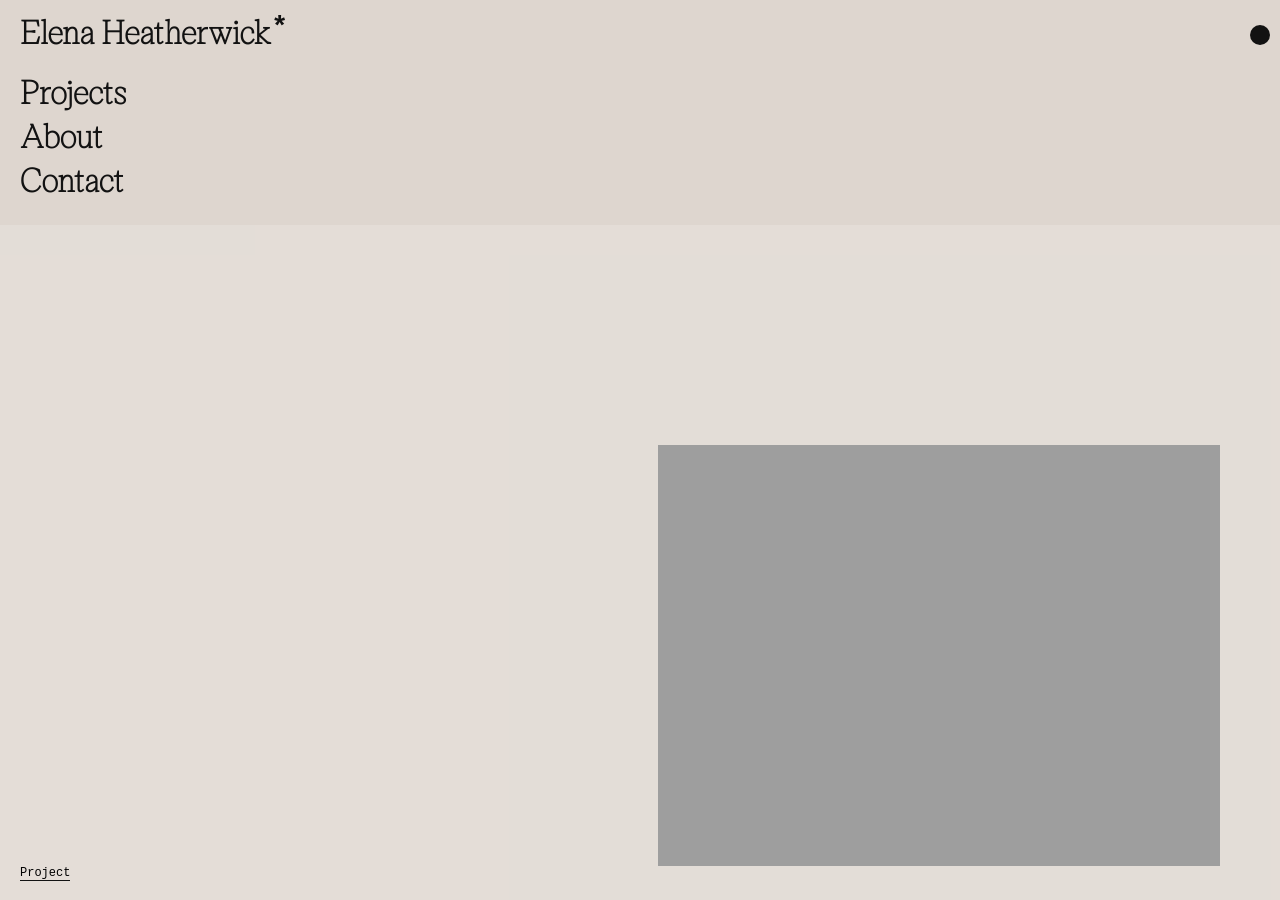
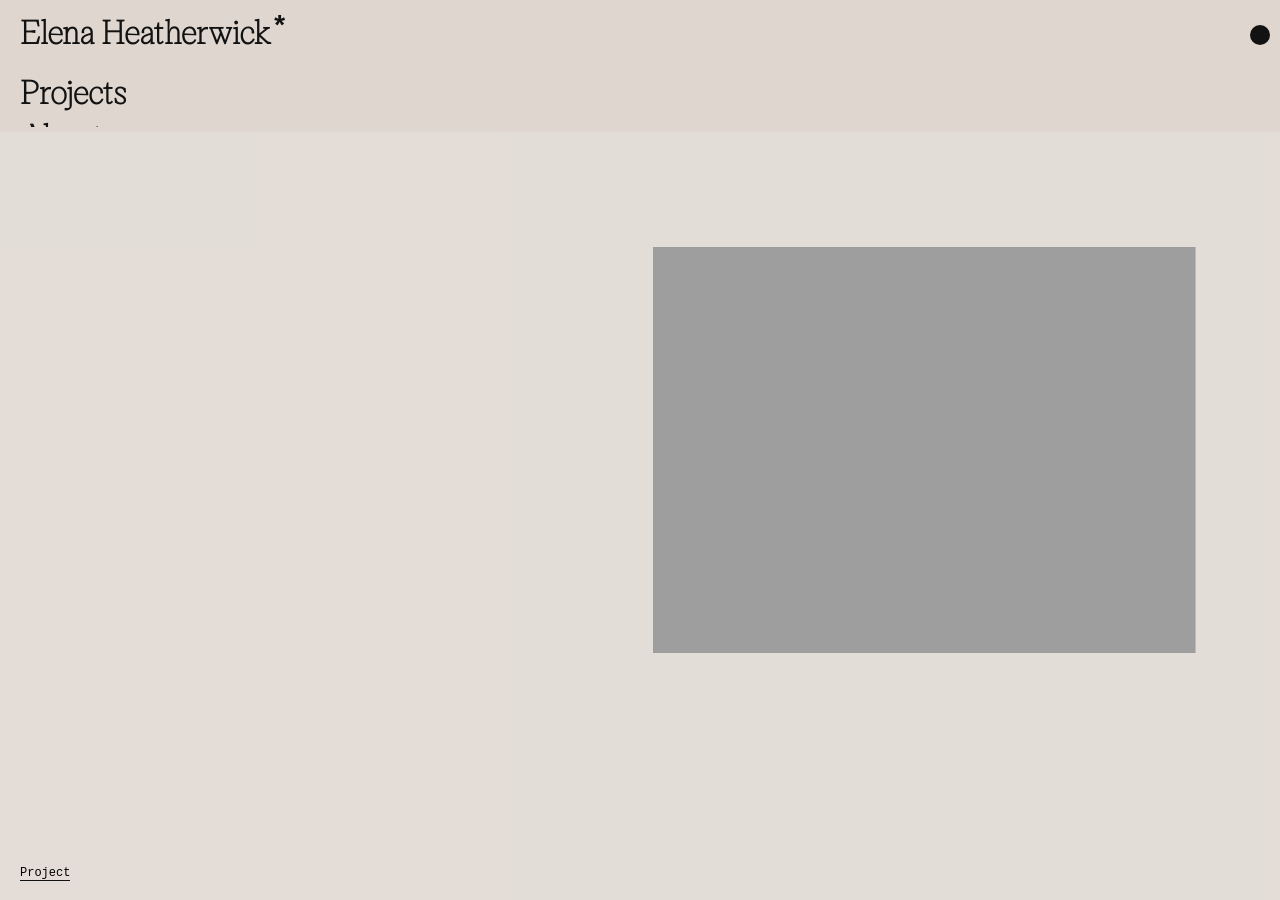
Before and after one commit to blongden73/Heatherwick, a Jekyll site: the page built from _posts/2020-06-13-single-story-3.markdown, in a window 1280 px wide. Built offline with Jekyll 4.4.1, drawn with Linux system fonts in a browser that asks for light colours.

Commit message:
added changed

```diff
--- a/_includes/footer.html
+++ b/_includes/footer.html
@@ -1,7 +1,7 @@
 {% if page.layout == 'home' %}
 <footer>
 <div class="about-footer">
-  <span>*email@elenorheatherwick.co.uk</span><span>07817857194</span><span>@elenaheatherwick</span>
+  <span>*email@elenaheatherwick.co.uk</span><span>07969525349</span><span>@elenaheatherwick</span>
 </div>
 {% endif %}
 </footer>
--- a/_includes/header.html
+++ b/_includes/header.html
@@ -1,9 +1,8 @@
 <header class="{{page.layout}}">
-  <h1><span class="js-nav-open">Elena Heatherwick<span class="asterix">*</span></span>
+  <h1><span class="js-nav-open"><a href="/">Elena Heatherwick</a><span class="asterix">*</span></span>
     <ul class="eh-nav">
-      <li><a href="/">Projects</a></li>
-      <li><a href="/about">About</a></li>
-      <li><a href="/about">Contact</a></li>
+      {% if page.layout != "home" %}<li><a href="/">Projects</a></li>{% endif %}
+      {% if page.layout != "about" %}<li><a href="/about">About</a></li>{% endif %}
     </ul>
   </h1>
   <div class="eh-menu">
--- a/_layouts/home.html
+++ b/_layouts/home.html
@@ -6,6 +6,7 @@ layout: default
   {% for post in site.posts %}
     {% capture thecycle %}{% cycle 'odd', 'even' %}{% endcapture %}
       <div class="eh-post_base" {% if thecycle == 'odd' %} uk-parallax="y: 50,0" {% endif %} {% if thecycle == 'even' %} uk-parallax="y: 200,0" {% endif %}>
+        <!-- if index is < 1 -->
         <a href="{{post.url}}"></a>
         <h2>{{post.Extras}}</h2>
         <div class="eh-image_wrapper">
--- a/_layouts/post.html
+++ b/_layouts/post.html
@@ -4,7 +4,7 @@ layout: default
 
 <div class="eh-post__wrapper">
   <ul>
-    <li class="eh-cover eh-carousel">
+    <!-- <li class="eh-cover eh-carousel">
       {% if content %}
       <div class="eh-intro">
         <a href="/"><h1>{{page.title}}</h1></a>
@@ -14,7 +14,16 @@ layout: default
       <div class="eh-intro_image">
         <img class="intro_image" src="{{page.MainImage}}">
       </div>
-    </li>
+    </li> -->
+  <li class="eh-cover eh-carousel">
+    <div class="eh-intro">
+      <a href="/"><h1>{{page.title}}</h1></a>
+      <p>{{content}}</p>
+    </div>
+    <div class="eh-intro_image">
+      <img class="intro_image" src="{{page.MainImage}}">
+    </div>
+  </li>
   {% assign image = page.Images %}
   {% for image in image %}
     <li class="eh-images eh-carousel {% if image.Quote %}eh-quote{% endif %}">
--- a/_sass/_main.scss
+++ b/_sass/_main.scss
@@ -121,7 +121,7 @@ header {
   &.open {
     transition-delay: 0.5s;
     display: block;
-    height: 153px;
+    height: 60px;
   }
 
   li {
@@ -355,7 +355,7 @@ header {
 
       @include mq($from: desktop) {
         max-width: 600px;
-        font-size: 20px;
+        font-size: 25px;
       }
     }
 
@@ -385,15 +385,14 @@ header {
         max-width: 690px;
 
         @include mq($from: desktop) {
-          width: 47%;
-          position: absolute;
-          bottom: 30px;
+          width: 50%;
+          max-width: 50%;
         }
       }
 
       h1 {
         font-family: 'victor_serif_trialthin';
-        font-size: 40px;
+        font-size: 32px;
         font-weight: 100;
         letter-spacing: 1px;
         margin-top: 52px;
@@ -407,8 +406,12 @@ header {
 
         @include mq($from: desktop) {
           object-fit: contain;
-          width: calc(100% - 40px);
-          height: 100%;
+          width: 90%;
+          height: 90%;
+          position: absolute;
+          top: 50%;
+          left: 50%;
+          transform: translate(-50%, -50%);
         }
       }
     }
@@ -419,9 +422,11 @@ header {
     transition: opacity 0.75s ease-in-out;
     transition-delay: 0.7s;
     pointer-events: none;
+    display: none;
 
     &.display {
       pointer-events: all;
+      display: flex;
       opacity: 1;
     }
   }
```
Also changed, not shown: 1 other file.
